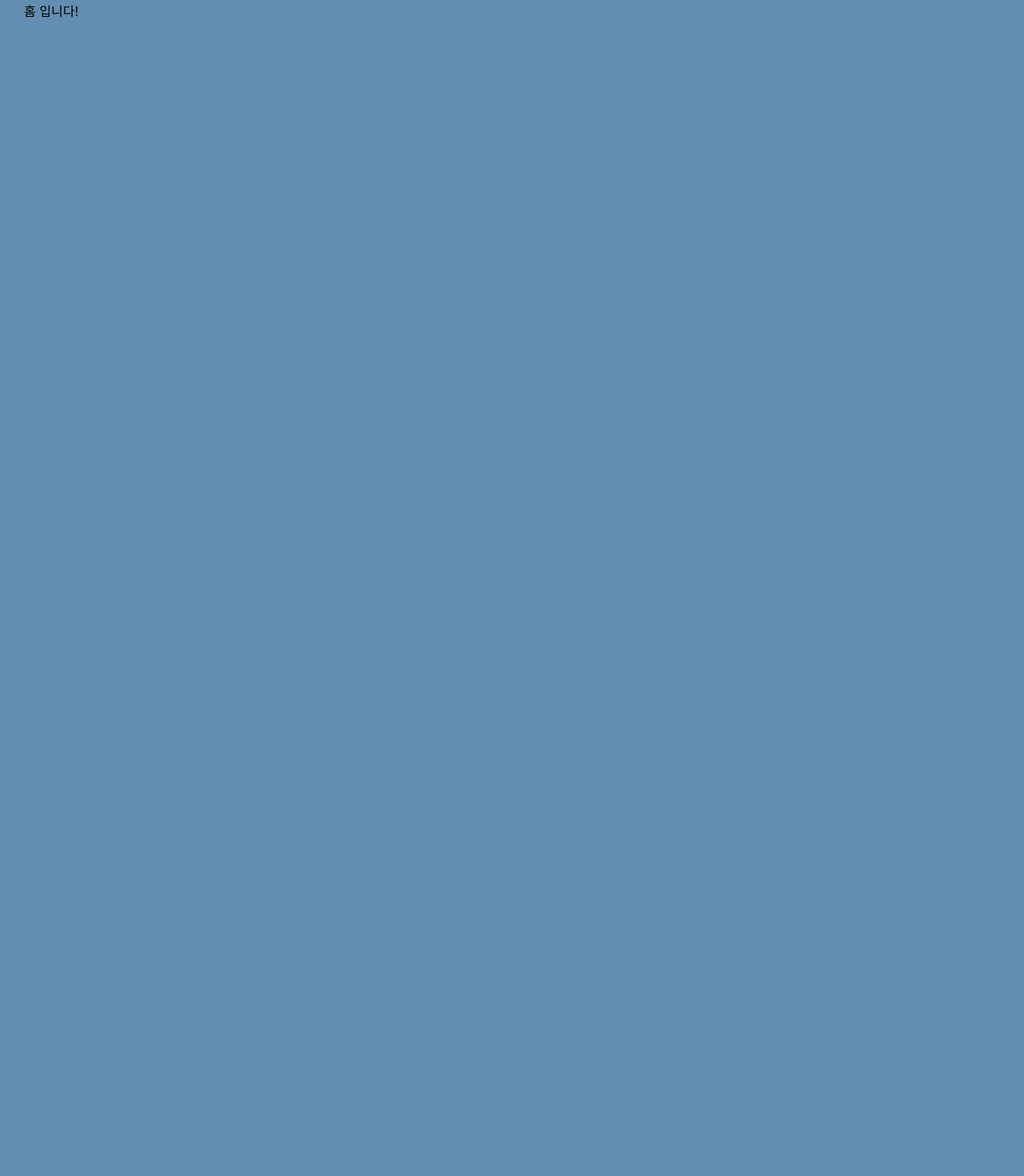
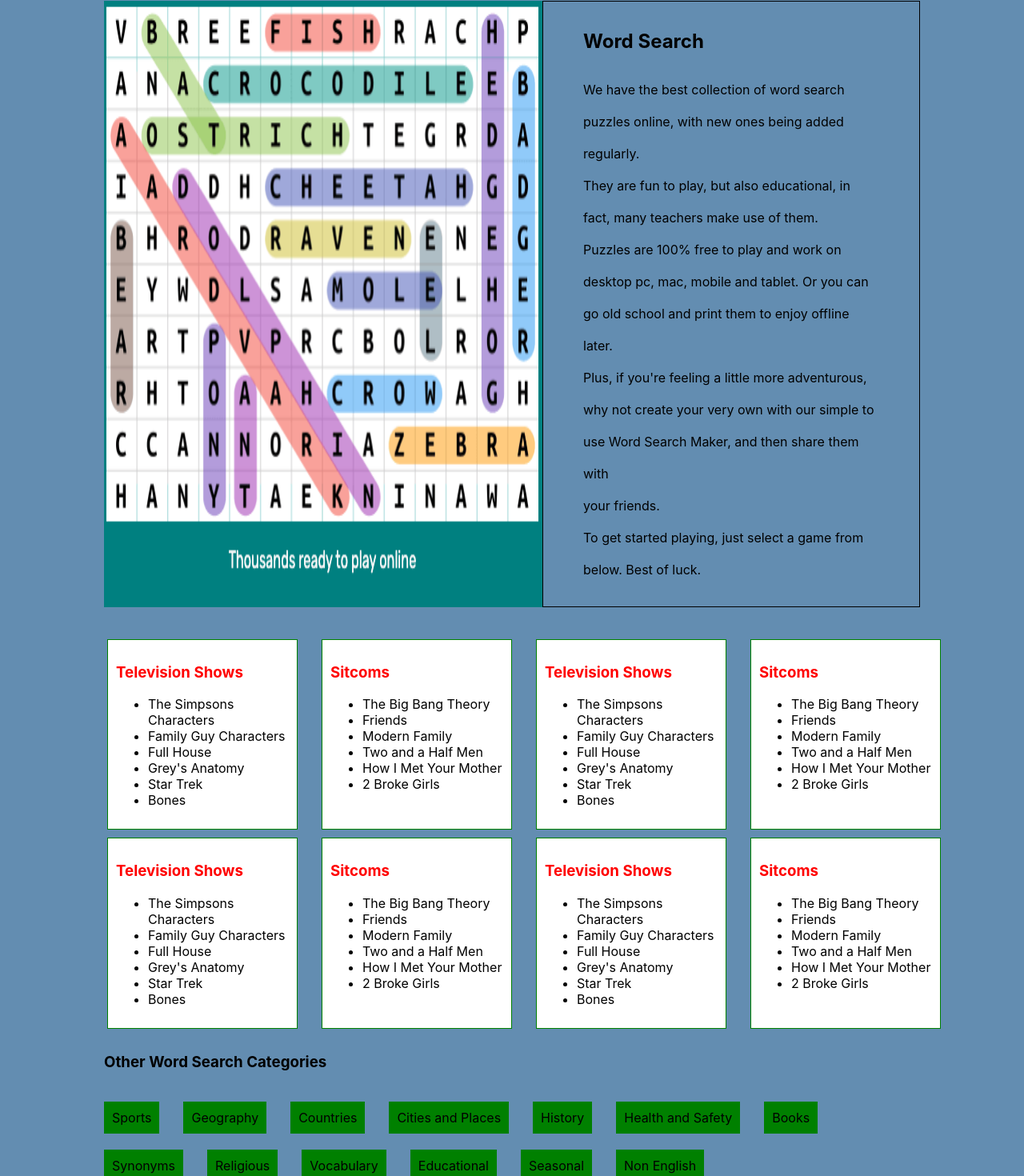
Before and after one commit to DataCodeLiteracy/word-search, a React (Create React App) app: page / in a window 1280 px wide. Shown: the part 97-1567 px from the top of the page at 80% size. Before the commit the page ends 800 px from the top, so only its background shows below. Built offline with nearby package versions, Linux system fonts and the light colour scheme.

Commit message:
feat: home 컴포넌트 UI 정의하기
2023.09.30

```diff
--- a/public/index.html
+++ b/public/index.html
@@ -9,12 +9,11 @@
       name="description"
       content="Web site created using create-react-app"
     />
-    <link rel="apple-touch-icon" href="%PUBLIC_URL%/logo192.png" />
     <!--
       manifest.json provides metadata used when your web app is installed on a
       user's mobile device or desktop. See https://developers.google.com/web/fundamentals/web-app-manifest/
     -->
-    <link rel="manifest" href="%PUBLIC_URL%/manifest.json" />
+    <!-- <link rel="manifest" href="%PUBLIC_URL%/manifest.json" /> -->
     <!--
       Notice the use of %PUBLIC_URL% in the tags above.
       It will be replaced with the URL of the `public` folder during the build.
--- a/src/App.css
+++ b/src/App.css
@@ -1,4 +1,4 @@
 body {
   background-color: rgba(70, 120, 163, 0.841);
-  padding: 0 30px;
+  padding: 0 100px;
 }
--- a/src/pages/Home.jsx
+++ b/src/pages/Home.jsx
@@ -1,7 +1,201 @@
 import React from 'react'
+import { css } from '@emotion/css'
 
 const Home = () => {
-  return <div>홈 입니다!</div>
+  return (
+    <div>
+      <section
+        className={css`
+          display: flex;
+          padding: 0 30px;
+          justify-content: center;
+        `}
+      >
+        <img src="/assets/word-search.png" alt="" />
+        <div
+          className={css`
+            line-height: 40px;
+            border: 1px solid black;
+            padding: 10px 50px;
+          `}
+        >
+          <h1>Word Search</h1>
+          <p>
+            We have the best collection of word search puzzles online, with new
+            ones being added regularly.
+            <br />
+            They are fun to play, but also educational, in fact, many teachers
+            make use of them.
+            <br />
+            Puzzles are 100% free to play and work on desktop pc, mac, mobile
+            and tablet. Or you can go old school and print them to enjoy offline
+            later.
+            <br />
+            Plus, if you're feeling a little more adventurous, why not create
+            your very own with our simple to use Word Search Maker, and then
+            share them with
+            <br />
+            your friends.
+            <br />
+            To get started playing, just select a game from below. Best of luck.
+            <br />
+          </p>
+        </div>
+      </section>
+      <section
+        className={css`
+          margin-top: 30px;
+        `}
+      >
+        <div
+          className={css`
+            display: flex;
+            flex-wrap: wrap;
+            width: 100%;
+            justify-content: center;
+            & > div {
+              background-color: white;
+              margin-left: 30px;
+              width: 20%;
+              border: 1px solid green;
+              padding: 10px;
+              margin-top: 10px;
+            }
+            & > div > h3 {
+              color: red;
+            }
+          `}
+        >
+          <div>
+            <h3>Television Shows</h3>
+            <ul>
+              <li>The Simpsons Characters</li>
+              <li>Family Guy Characters</li>
+              <li>Full House</li>
+              <li>Grey's Anatomy</li>
+              <li>Star Trek</li>
+              <li>Bones</li>
+            </ul>
+          </div>
+          <div>
+            <h3>Sitcoms</h3>
+            <ul>
+              <li>The Big Bang Theory</li>
+              <li>Friends</li>
+              <li>Modern Family</li>
+              <li>Two and a Half Men</li>
+              <li>How I Met Your Mother</li>
+              <li>2 Broke Girls</li>
+            </ul>
+          </div>
+          <div>
+            <h3>Television Shows</h3>
+            <ul>
+              <li>The Simpsons Characters</li>
+              <li>Family Guy Characters</li>
+              <li>Full House</li>
+              <li>Grey's Anatomy</li>
+              <li>Star Trek</li>
+              <li>Bones</li>
+            </ul>
+          </div>
+          <div>
+            <h3>Sitcoms</h3>
+            <ul>
+              <li>The Big Bang Theory</li>
+              <li>Friends</li>
+              <li>Modern Family</li>
+              <li>Two and a Half Men</li>
+              <li>How I Met Your Mother</li>
+              <li>2 Broke Girls</li>
+            </ul>
+          </div>
+
+          <div>
+            <h3>Television Shows</h3>
+            <ul>
+              <li>The Simpsons Characters</li>
+              <li>Family Guy Characters</li>
+              <li>Full House</li>
+              <li>Grey's Anatomy</li>
+              <li>Star Trek</li>
+              <li>Bones</li>
+            </ul>
+          </div>
+          <div>
+            <h3>Sitcoms</h3>
+            <ul>
+              <li>The Big Bang Theory</li>
+              <li>Friends</li>
+              <li>Modern Family</li>
+              <li>Two and a Half Men</li>
+              <li>How I Met Your Mother</li>
+              <li>2 Broke Girls</li>
+            </ul>
+          </div>
+          <div>
+            <h3>Television Shows</h3>
+            <ul>
+              <li>The Simpsons Characters</li>
+              <li>Family Guy Characters</li>
+              <li>Full House</li>
+              <li>Grey's Anatomy</li>
+              <li>Star Trek</li>
+              <li>Bones</li>
+            </ul>
+          </div>
+          <div>
+            <h3>Sitcoms</h3>
+            <ul>
+              <li>The Big Bang Theory</li>
+              <li>Friends</li>
+              <li>Modern Family</li>
+              <li>Two and a Half Men</li>
+              <li>How I Met Your Mother</li>
+              <li>2 Broke Girls</li>
+            </ul>
+          </div>
+        </div>
+      </section>
+      <section
+        className={css`
+          margin: 30px 0 50px 30px;
+        `}
+      >
+        <h3>Other Word Search Categories</h3>
+        <div
+          className={css`
+            display: flex;
+            flex-wrap: wrap;
+            & > div {
+              background-color: green;
+              margin: 20px 30px 0 0;
+              padding: 10px;
+              cursor: pointer;
+            }
+            & > div:hover {
+              background-color: gray;
+              color: white;
+            }
+          `}
+        >
+          <div>Sports</div>
+          <div>Geography</div>
+          <div>Countries</div>
+          <div>Cities and Places</div>
+          <div>History</div>
+          <div>Health and Safety</div>
+          <div>Books</div>
+          <div>Synonyms</div>
+          <div>Religious</div>
+          <div>Vocabulary</div>
+          <div>Educational</div>
+          <div>Seasonal</div>
+          <div>Non English</div>
+        </div>
+      </section>
+    </div>
+  )
 }
 
 export default Home
```
Also changed, not shown: public/assets/word-search.png (added).
